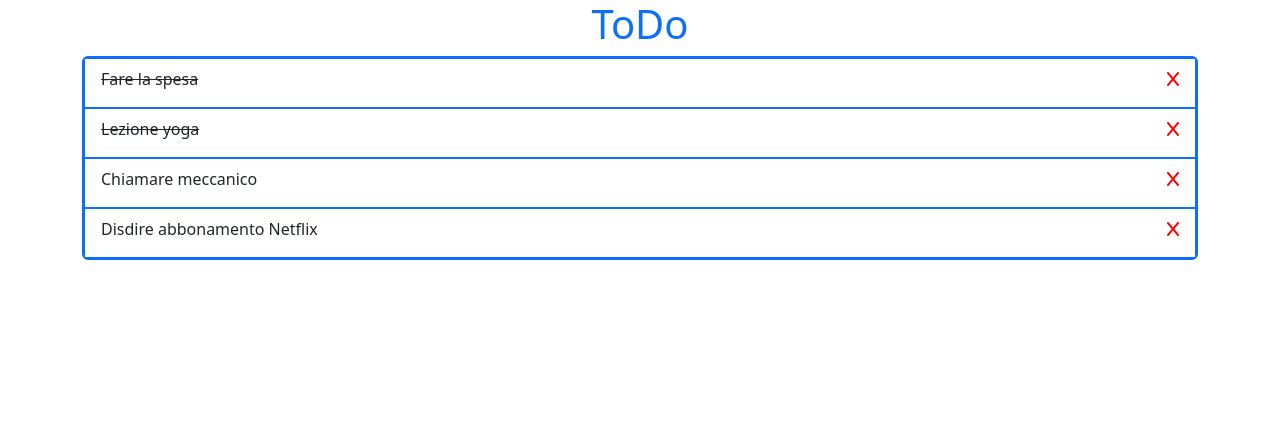
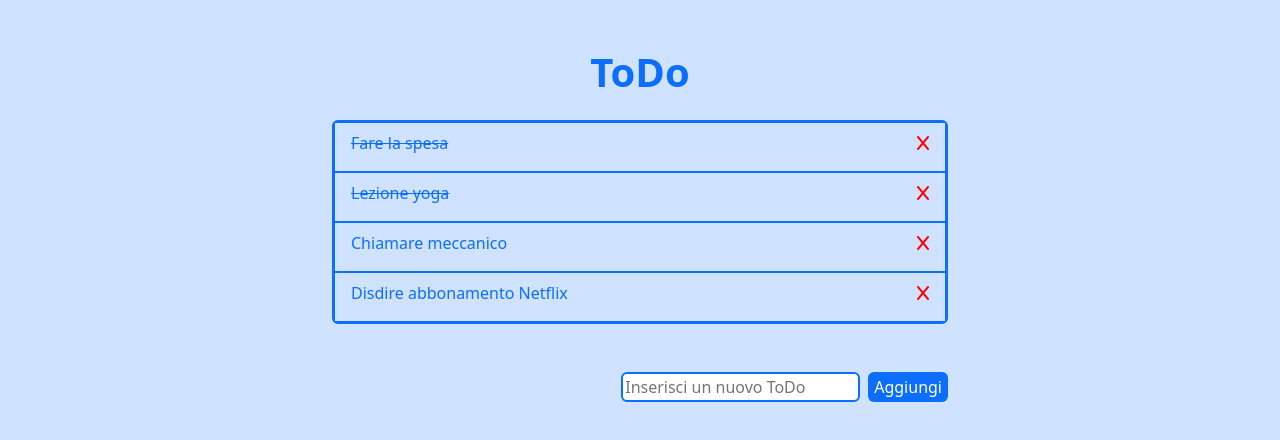
Before and after one commit to GiosciaFra/vue-todolist, a plain HTML site: page index.html in a window 1280 px wide. Drawn offline with nearby package versions, Linux system fonts and the light colour scheme.

Commit message:
Milestone 3 completata

```diff
--- a/index.html
+++ b/index.html
@@ -15,12 +15,12 @@
         <script src="https://kit.fontawesome.com/3de2aa07be.js" crossorigin="anonymous"></script>
 
 </head>
-<body>
+<body class="bg-primary-subtle text-primary ">
 
     <script src='https://unpkg.com/vue@3/dist/vue.global.js'></script>
 
-    <div id="app" class="container ">
-        <h1 class="text-center text-primary ">ToDo</h1>
+    <div id="app" class="container pt-5  w-50 ">
+        <h1 class="text-center fw-bolder pb-3">ToDo</h1>
 
         <ul class="list-group border border-2 border-primary  ">
             <li class="d-flex justify-content-between border border-primary pe-3 ps-3 pt-2   " v-for ="(task, index) in tasks">
@@ -34,6 +34,10 @@
             </li>
         </ul>
 
+        <div class="pt-5 d-flex justify-content-end gap-2  ">
+            <input type="text" v-model="newTaskText" placeholder="Inserisci un nuovo ToDo" class="border border-2 rounded-2 border-primary ">
+            <button @click="addTask" class="text-bg-primary border border-0 rounded-2 ">Aggiungi</button>
+        </div>
     </div>
 
 
--- a/js/script.js
+++ b/js/script.js
@@ -10,7 +10,7 @@
 // Visualizzare a fianco ad ogni item ha una ":x:": cliccando su di essa, il todo viene rimosso dalla lista.
 // MILESTONE 3
 // Predisporre un campo di input testuale e un pulsante "aggiungi": cliccando sul pulsante,
-//  il testo digitato viene letto e utilizzato per creare un nuovo todo, che quindi viene aggiunto alla lista dei todo esistenti.
+// il testo digitato viene letto e utilizzato per creare un nuovo todo, che quindi viene aggiunto alla lista dei todo esistenti.
 // Bonus:
 // 1- oltre al click sul pulsante per la aggiunta del task, intercettare anche il tasto ENTER per aggiungere il todo alla lista
 // 2- cliccando sul testo dell'item, invertire il valore della proprietà done del todo corrispondente (se done era uguale a false, impostare true e viceversa)
@@ -18,9 +18,9 @@
 
 const { createApp } = Vue
 
-createApp ({
+createApp({
     data() {
-        return{
+        return {
             tasks: [
                 {
                     text: 'Fare la spesa',
@@ -38,15 +38,32 @@ createApp ({
                     text: 'Disdire abbonamento Netflix',
                     done: false
                 }
-            ]
+            ],
+
+            // aggiungo variabile per memorizzare il testo della nuova task
+            newTaskText: ''
         };
 
     },
 
     methods: {
+
+        //metodo per rimuovere il todo dalla lista
         removeTask(index) {
             this.tasks.splice(index, 1);
+        },
+
+        //metodo per aggiungere un nuovo todo alla lista
+        addTask() {
+
+            //verifico che il testo non sia vuoto
+            if (this.newTaskText.trim() !== '') {
+
+                //aggiungo la nuova task e reimposto il campo di input
+                this.tasks.push({ text: this.newTaskText, done: false });
+                this.newTaskText = '';
+            }
         }
-    }
+    },
 
 }).mount('#app');
```
